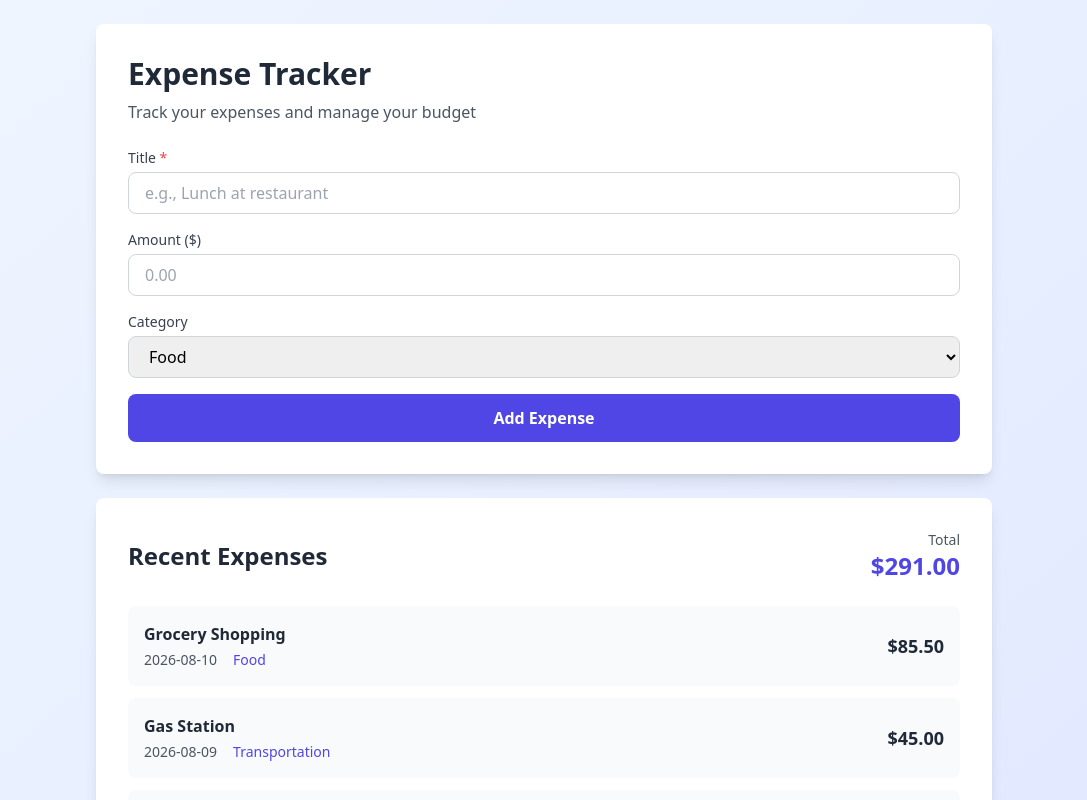
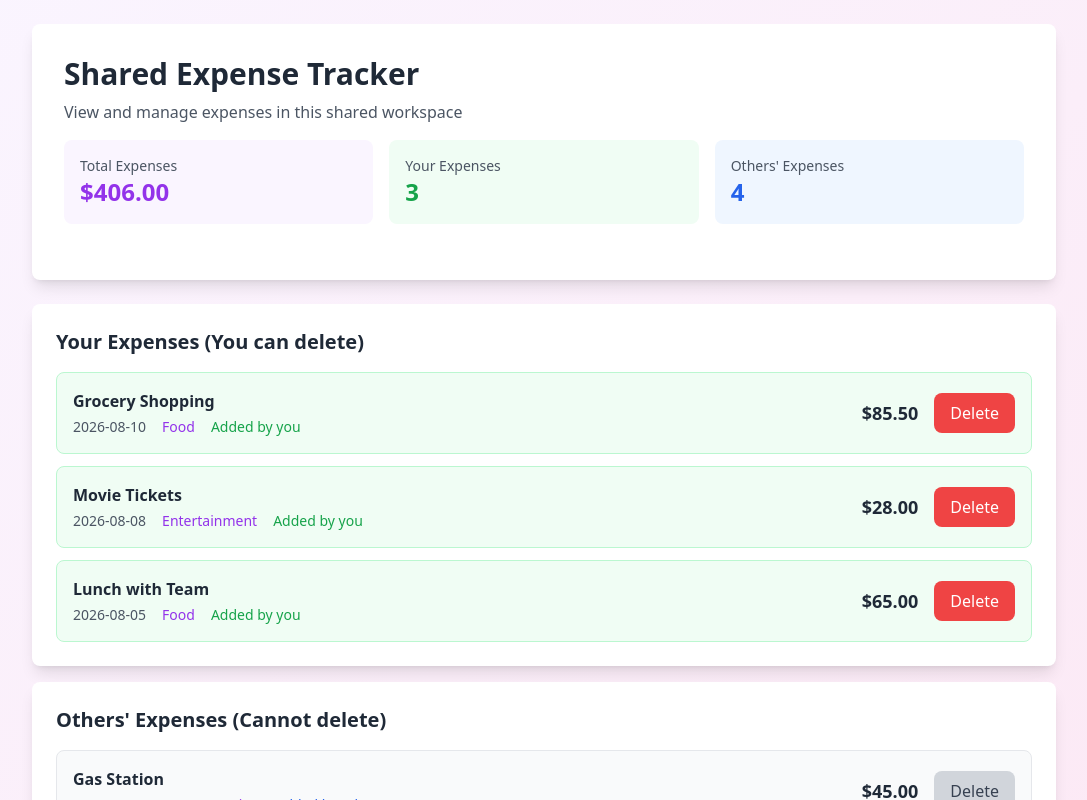
Before and after one commit to dhannan12/pilot-dev-test, a React (Vite) app: page / in a window 1280 px wide. Shown: the top 800 px of the page, without its empty margins (96-1183 px from the left). Built offline with nearby package versions, Linux system fonts and the light colour scheme.

Commit message:
feat: SCRUM-857 — UserAttemptsTo component for delete authorization

```diff
--- a/src/components/UserAttemptsTo.tsx
+++ b/src/components/UserAttemptsTo.tsx
@@ -1,9 +1,9 @@
 /**
- * UserAttemptsTo — Expense form with validation preventing negative amounts
+ * UserAttemptsTo — Expense tracker with delete authorization check
  *
- * Features: negative amount validation, title validation, amount input, category selection, error messaging
+ * Features: expense list display, delete attempt validation, ownership verification, error messaging, mock user system
  *
- * Ticket: SCRUM-855 | Branch: proto/SCRUM-853
+ * Ticket: SCRUM-857 | Branch: proto/SCRUM-853
  */
 
 import { useState } from 'react'
@@ -14,188 +14,157 @@ interface Expense {
   amount: number
   category: string
   date: string
+  addedBy: string // user who added the expense
 }
 
 const MOCK_EXPENSES: Expense[] = [
-  { id: '1', title: 'Grocery Shopping', amount: 85.50, category: 'Food', date: '2026-08-10' },
-  { id: '2', title: 'Gas Station', amount: 45.00, category: 'Transportation', date: '2026-08-09' },
-  { id: '3', title: 'Movie Tickets', amount: 28.00, category: 'Entertainment', date: '2026-08-08' },
-  { id: '4', title: 'Coffee Shop', amount: 12.50, category: 'Food', date: '2026-08-07' },
-  { id: '5', title: 'Electricity Bill', amount: 120.00, category: 'Utilities', date: '2026-08-06' },
+  { id: '1', title: 'Grocery Shopping', amount: 85.50, category: 'Food', date: '2026-08-10', addedBy: 'current_user' },
+  { id: '2', title: 'Gas Station', amount: 45.00, category: 'Transportation', date: '2026-08-09', addedBy: 'other_user' },
+  { id: '3', title: 'Movie Tickets', amount: 28.00, category: 'Entertainment', date: '2026-08-08', addedBy: 'current_user' },
+  { id: '4', title: 'Coffee Shop', amount: 12.50, category: 'Food', date: '2026-08-07', addedBy: 'other_user' },
+  { id: '5', title: 'Electricity Bill', amount: 120.00, category: 'Utilities', date: '2026-08-06', addedBy: 'other_user' },
+  { id: '6', title: 'Lunch with Team', amount: 65.00, category: 'Food', date: '2026-08-05', addedBy: 'current_user' },
+  { id: '7', title: 'Gym Membership', amount: 50.00, category: 'Other', date: '2026-08-04', addedBy: 'other_user' },
 ]
 
-const CATEGORIES = ['Food', 'Transportation', 'Entertainment', 'Utilities', 'Shopping', 'Other']
+const CURRENT_USER = 'current_user'
 
 export default function UserAttemptsTo() {
   const [expenses, setExpenses] = useState<Expense[]>(MOCK_EXPENSES)
-  const [title, setTitle] = useState('')
-  const [amount, setAmount] = useState('')
-  const [category, setCategory] = useState('Food')
   const [error, setError] = useState('')
+  const [successMessage, setSuccessMessage] = useState('')
 
-  const handleSubmit = (e: React.FormEvent) => {
-    e.preventDefault()
+  const handleDelete = (expense: Expense) => {
+    // Clear previous messages
+    setError('')
+    setSuccessMessage('')
 
-    // Validate: user must provide a title
-    if (!title.trim()) {
-      setError('Title is required. Please provide a title for the expense.')
+    // Check if current user owns the expense
+    if (expense.addedBy !== CURRENT_USER) {
+      setError(`You cannot delete "${expense.title}" because you did not add it. Only the person who added an expense can delete it.`)
       return
     }
 
-    // Validate: amount must be provided and positive
-    if (!amount || amount.trim() === '') {
-      setError('Amount is required. Please provide an amount.')
-      return
-    }
+    // User is authorized to delete
+    setExpenses(expenses.filter((e) => e.id !== expense.id))
+    setSuccessMessage(`Successfully deleted "${expense.title}"`)
 
-    const amountValue = parseFloat(amount)
-
-    if (isNaN(amountValue)) {
-      setError('Please provide a valid numeric amount.')
-      return
-    }
-
-    if (amountValue < 0) {
-      setError('Amount cannot be negative. Please enter a positive value.')
-      return
-    }
-
-    if (amountValue === 0) {
-      setError('Amount must be greater than zero.')
-      return
-    }
-
-    // Add the expense
-    const newExpense: Expense = {
-      id: Date.now().toString(),
-      title: title.trim(),
-      amount: amountValue,
-      category,
-      date: new Date().toISOString().split('T')[0],
-    }
-
-    setExpenses([newExpense, ...expenses])
-    setTitle('')
-    setAmount('')
-    setCategory('Food')
-    setError('')
+    // Clear success message after 3 seconds
+    setTimeout(() => setSuccessMessage(''), 3000)
   }
 
   const totalExpenses = expenses.reduce((sum, exp) => sum + exp.amount, 0)
+  const userExpenses = expenses.filter((e) => e.addedBy === CURRENT_USER)
+  const otherExpenses = expenses.filter((e) => e.addedBy !== CURRENT_USER)
 
   return (
-    <section data-testid="user-attempts-to" className="min-h-screen bg-gradient-to-br from-blue-50 to-indigo-100 p-6">
-      <div className="max-w-4xl mx-auto">
+    <section data-testid="user-attempts-to" className="min-h-screen bg-gradient-to-br from-purple-50 to-pink-100 p-6">
+      <div className="max-w-5xl mx-auto">
         <div className="bg-white rounded-lg shadow-lg p-8 mb-6">
-          <h1 className="text-3xl font-bold text-gray-800 mb-2">Expense Tracker</h1>
-          <p className="text-gray-600 mb-6">Track your expenses and manage your budget</p>
+          <h1 className="text-3xl font-bold text-gray-800 mb-2">Shared Expense Tracker</h1>
+          <p className="text-gray-600 mb-4">View and manage expenses in this shared workspace</p>
 
-          <form data-testid="user-attempts-to-form" onSubmit={handleSubmit} className="space-y-4">
-            <div>
-              <label htmlFor="title" className="block text-sm font-medium text-gray-700 mb-1">
-                Title <span className="text-red-500">*</span>
-              </label>
-              <input
-                id="title"
-                type="text"
-                data-testid="user-attempts-to-title"
-                value={title}
-                onChange={(e) => {
-                  setTitle(e.target.value)
-                  if (error) setError('')
-                }}
-                className="w-full px-4 py-2 border border-gray-300 rounded-lg focus:ring-2 focus:ring-indigo-500 focus:border-indigo-500"
-                placeholder="e.g., Lunch at restaurant"
-              />
+          <div className="grid grid-cols-1 md:grid-cols-3 gap-4 mb-6">
+            <div className="bg-purple-50 p-4 rounded-lg">
+              <p className="text-sm text-gray-600">Total Expenses</p>
+              <p className="text-2xl font-bold text-purple-600">${totalExpenses.toFixed(2)}</p>
             </div>
-
-            <div>
-              <label htmlFor="amount" className="block text-sm font-medium text-gray-700 mb-1">
-                Amount ($)
-              </label>
-              <input
-                id="amount"
-                type="number"
-                step="0.01"
-                data-testid="user-attempts-to-amount"
-                value={amount}
-                onChange={(e) => {
-                  setAmount(e.target.value)
-                  if (error) setError('')
-                }}
-                className="w-full px-4 py-2 border border-gray-300 rounded-lg focus:ring-2 focus:ring-indigo-500 focus:border-indigo-500"
-                placeholder="0.00"
-              />
+            <div className="bg-green-50 p-4 rounded-lg">
+              <p className="text-sm text-gray-600">Your Expenses</p>
+              <p className="text-2xl font-bold text-green-600">{userExpenses.length}</p>
             </div>
-
-            <div>
-              <label htmlFor="category" className="block text-sm font-medium text-gray-700 mb-1">
-                Category
-              </label>
-              <select
-                id="category"
-                data-testid="user-attempts-to-category"
-                value={category}
-                onChange={(e) => setCategory(e.target.value)}
-                className="w-full px-4 py-2 border border-gray-300 rounded-lg focus:ring-2 focus:ring-indigo-500 focus:border-indigo-500"
-              >
-                {CATEGORIES.map((cat) => (
-                  <option key={cat} value={cat}>
-                    {cat}
-                  </option>
-                ))}
-              </select>
+            <div className="bg-blue-50 p-4 rounded-lg">
+              <p className="text-sm text-gray-600">Others' Expenses</p>
+              <p className="text-2xl font-bold text-blue-600">{otherExpenses.length}</p>
+            </div>
           </div>
 
           {error && (
-              <div data-testid="user-attempts-to-error" className="p-4 bg-red-50 border border-red-200 rounded-lg">
-                <p className="text-red-700 text-sm font-medium">{error}</p>
+            <div data-testid="user-attempts-to-error" className="p-4 bg-red-50 border border-red-200 rounded-lg mb-4">
+              <p className="text-red-700 font-medium">{error}</p>
             </div>
           )}
 
-            <button
-              type="submit"
-              data-testid="user-attempts-to-submit"
-              className="w-full bg-indigo-600 hover:bg-indigo-700 text-white font-semibold py-3 px-6 rounded-lg transition-colors duration-200"
-            >
-              Add Expense
-            </button>
-          </form>
+          {successMessage && (
+            <div data-testid="user-attempts-to-success" className="p-4 bg-green-50 border border-green-200 rounded-lg mb-4">
+              <p className="text-green-700 font-medium">{successMessage}</p>
+            </div>
+          )}
         </div>
 
-        <div className="bg-white rounded-lg shadow-lg p-8">
-          <div className="flex justify-between items-center mb-6">
-            <h2 className="text-2xl font-bold text-gray-800">Recent Expenses</h2>
-            <div className="text-right">
-              <p className="text-sm text-gray-600">Total</p>
-              <p className="text-2xl font-bold text-indigo-600">${totalExpenses.toFixed(2)}</p>
-            </div>
-          </div>
-
+        <div className="space-y-4">
+          <div className="bg-white rounded-lg shadow-lg p-6">
+            <h2 className="text-xl font-bold text-gray-800 mb-4">Your Expenses (You can delete)</h2>
             <ul data-testid="user-attempts-to-list" className="space-y-3">
-            {expenses.map((expense) => (
+              {userExpenses.length === 0 ? (
+                <li className="text-center text-gray-500 py-4">No expenses added by you yet</li>
+              ) : (
+                userExpenses.map((expense) => (
                   <li
                     key={expense.id}
                     data-testid="user-attempts-to-item"
-                className="flex items-center justify-between p-4 bg-gray-50 rounded-lg hover:bg-gray-100 transition-colors"
+                    className="flex items-center justify-between p-4 bg-green-50 rounded-lg border border-green-200"
                   >
                     <div className="flex-1">
                       <h3 className="font-semibold text-gray-800">{expense.title}</h3>
                       <div className="flex gap-4 mt-1">
                         <span className="text-sm text-gray-600">{expense.date}</span>
-                    <span className="text-sm text-indigo-600 font-medium">{expense.category}</span>
+                        <span className="text-sm text-purple-600 font-medium">{expense.category}</span>
+                        <span className="text-sm text-green-600 font-medium">Added by you</span>
                       </div>
                     </div>
-                <div className="text-right">
+                    <div className="flex items-center gap-4">
                       <p className="text-lg font-bold text-gray-800">${expense.amount.toFixed(2)}</p>
+                      <button
+                        data-testid="user-attempts-to-delete"
+                        onClick={() => handleDelete(expense)}
+                        className="bg-red-500 hover:bg-red-600 text-white font-medium py-2 px-4 rounded-lg transition-colors duration-200"
+                      >
+                        Delete
+                      </button>
                     </div>
                   </li>
-            ))}
+                ))
+              )}
             </ul>
+          </div>
 
-          {expenses.length === 0 && (
-            <p className="text-center text-gray-500 py-8">No expenses yet. Add your first expense above!</p>
+          <div className="bg-white rounded-lg shadow-lg p-6">
+            <h2 className="text-xl font-bold text-gray-800 mb-4">Others' Expenses (Cannot delete)</h2>
+            <ul data-testid="user-attempts-to-others-list" className="space-y-3">
+              {otherExpenses.length === 0 ? (
+                <li className="text-center text-gray-500 py-4">No expenses from other users</li>
+              ) : (
+                otherExpenses.map((expense) => (
+                  <li
+                    key={expense.id}
+                    data-testid="user-attempts-to-other-item"
+                    className="flex items-center justify-between p-4 bg-gray-50 rounded-lg border border-gray-200"
+                  >
+                    <div className="flex-1">
+                      <h3 className="font-semibold text-gray-800">{expense.title}</h3>
+                      <div className="flex gap-4 mt-1">
+                        <span className="text-sm text-gray-600">{expense.date}</span>
+                        <span className="text-sm text-purple-600 font-medium">{expense.category}</span>
+                        <span className="text-sm text-blue-600 font-medium">Added by other user</span>
+                      </div>
+                    </div>
+                    <div className="flex items-center gap-4">
+                      <p className="text-lg font-bold text-gray-800">${expense.amount.toFixed(2)}</p>
+                      <button
+                        data-testid="user-attempts-to-delete-other"
+                        onClick={() => handleDelete(expense)}
+                        className="bg-gray-300 hover:bg-gray-400 text-gray-700 font-medium py-2 px-4 rounded-lg transition-colors duration-200 cursor-pointer"
+                        title="You cannot delete expenses added by other users"
+                      >
+                        Delete
+                      </button>
+                    </div>
+                  </li>
+                ))
               )}
+            </ul>
+          </div>
         </div>
       </div>
     </section>
```
Also changed, not shown: 1 other file (tests, documents, lock files or other folders). Lines whose indentation alone changed are shown as unchanged.
